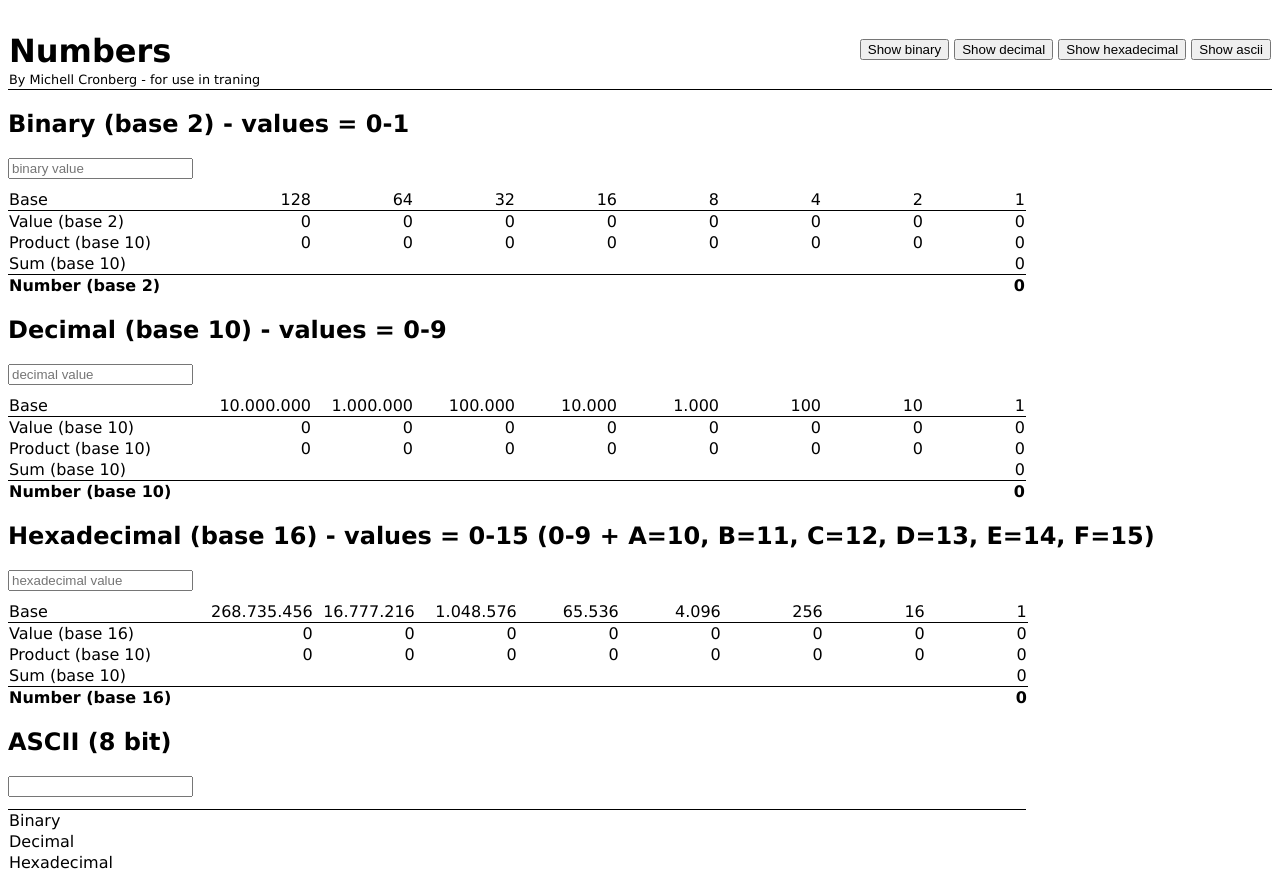
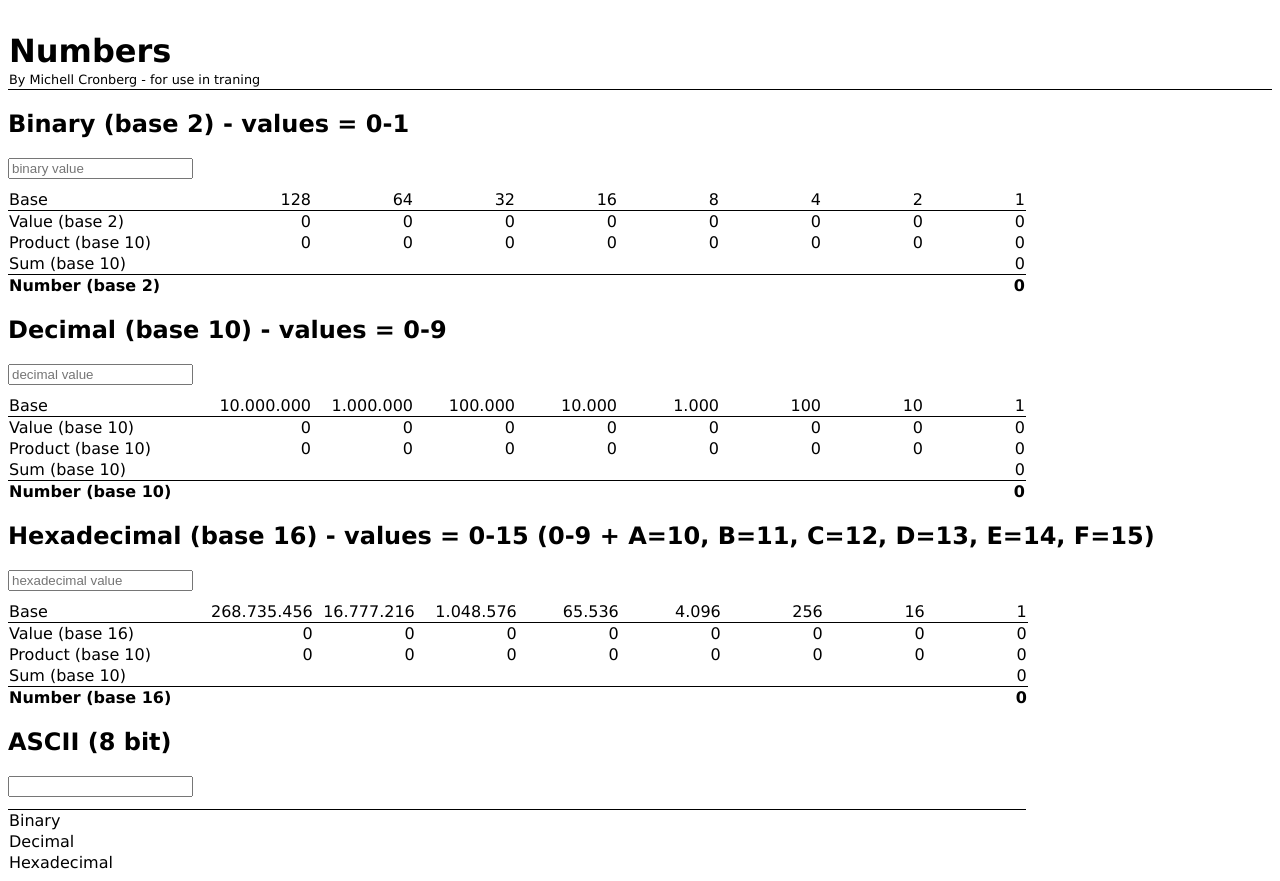
Before and after one commit to devcronberg/numbers, a website: page index.html in a window 1280 px wide. Drawn offline with Linux system fonts and the light colour scheme.

Commit message:
fjernet knapper

```diff
--- a/index.html
+++ b/index.html
@@ -13,9 +13,11 @@
         <tr>
           <td>
             <h1 style="margin-bottom: -20px">Numbers</h1>
-            <br /><span style="font-size: .8em">By Michell Cronberg - for use in traning</span>
+            <br /><span style="font-size: .8em"
+              >By Michell Cronberg - for use in traning</span
+            >
           </td>
-          <td><button>Show binary</button> <button>Show decimal</button> <button>Show hexadecimal</button> <button>Show ascii</button></td>
+          <td></td>
         </tr>
       </table>
     </div>
@@ -117,7 +119,10 @@
       </table>
     </div>
     <div>
-      <h2 id="hex">Hexadecimal (base 16) - values = 0-15 (0-9 + A=10, B=11, C=12, D=13, E=14, F=15)</h2>
+      <h2 id="hex">
+        Hexadecimal (base 16) - values = 0-15 (0-9 + A=10, B=11, C=12, D=13,
+        E=14, F=15)
+      </h2>
       <input type="text" id="txtBase16" placeholder="hexadecimal value" />
       <table id="tblBase16">
         <tr>
```
